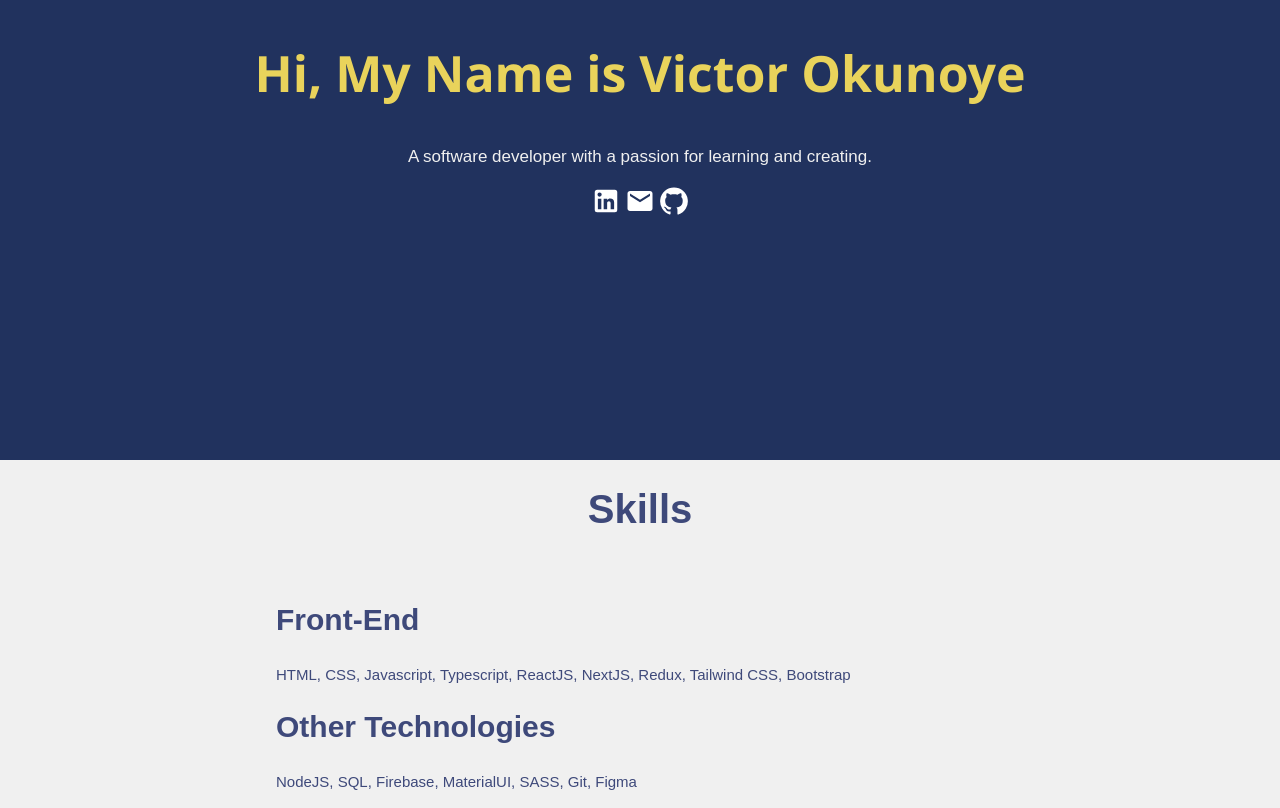
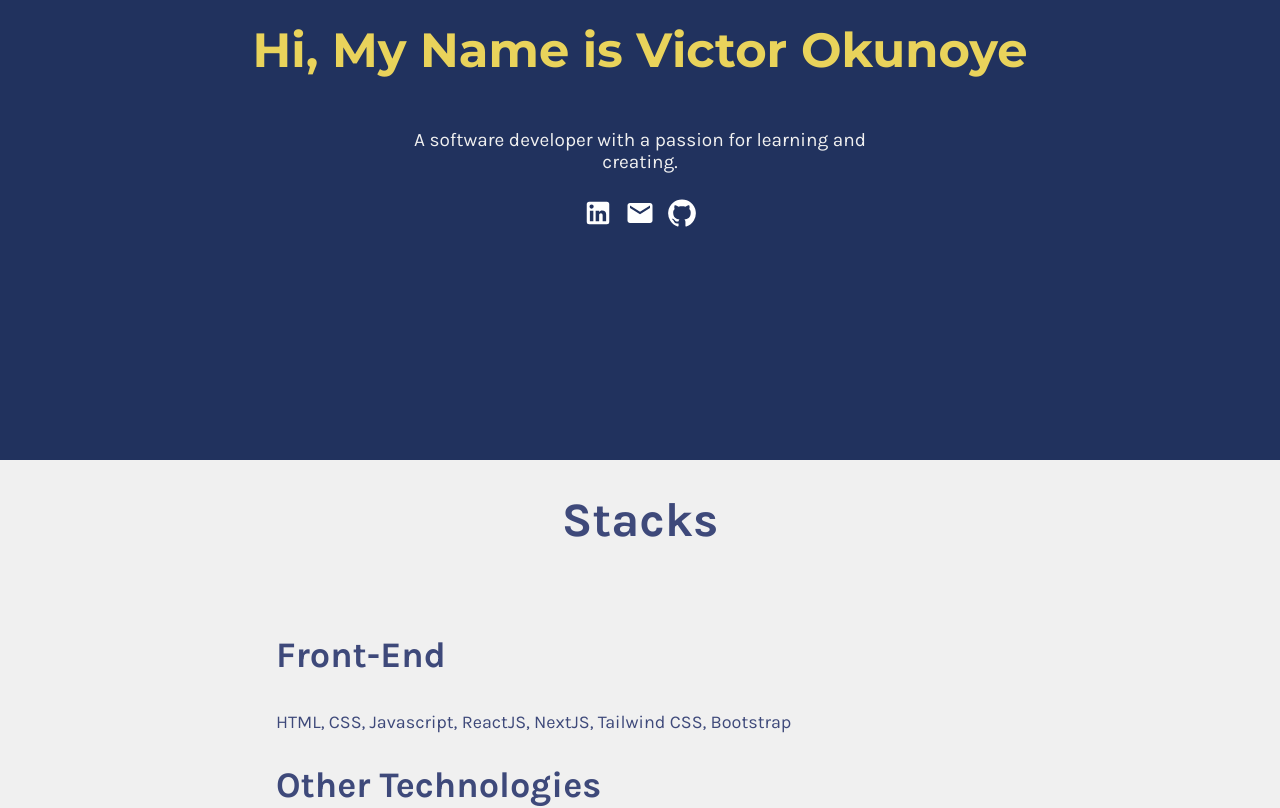
Before and after one commit to Ovsclassic/ovs-personalportfolio, a React (Vite) app: page / in a window 1280 px wide. Shown: the part 340-1148 px from the top of the page. Built offline with nearby package versions, Linux system fonts and the light colour scheme.

Commit message:
Adjusting google font &size to relevant pages

```diff
--- a/src/App.css
+++ b/src/App.css
@@ -3,7 +3,7 @@
   height: auto;
   display: flex;
   flex-direction: column;
-  font-family: Arial, Helvetica, sans-serif;
+  font-family: "karla", sans-serif;
   background-color: #f0f0f0;
 }
 
--- a/src/pages/Experience.jsx
+++ b/src/pages/Experience.jsx
@@ -9,7 +9,7 @@ import WorkIcon from "@mui/icons-material/Work";
 
 function Experience() {
   return (
-    <div className="experience">
+    <div className="experience" style={{ fontFamily: "montserrat" }}>
       <VerticalTimeline lineColor="#3e497a">
         <VerticalTimelineElement
           className="vertical-timeline-element--education"
@@ -18,7 +18,7 @@ function Experience() {
           icon={<SchoolIcon />}
         >
           <h3 className="vertical-timeline-element-title">
-            University of Ilorin, Ilorin, Kwara State, Nigeria{" "}
+            University of Ilorin, Ilorin, Kwara State, Nigeria
           </h3>
           <h4 className="vertical-timeline-element-subtitle">
             Bachelor's Degree (Second Class Upper)
--- a/src/pages/Home.jsx
+++ b/src/pages/Home.jsx
@@ -35,24 +35,23 @@ const Home = () => {
         </div>
       </div>
       <div className="skills">
-        <h1> Skills </h1>
+        <h1> Stacks </h1>
         <ol className="list">
           <li className="item">
             <h2> Front-End </h2>
             <span>
-              HTML, CSS, Javascript, Typescript, ReactJS, NextJS, Redux,
-              Tailwind CSS, Bootstrap
+              HTML, CSS, Javascript, ReactJS, NextJS, Tailwind CSS, Bootstrap
             </span>
           </li>
           <li className="item">
             <h2> Other Technologies </h2>
-            <span>NodeJS, SQL, Firebase, MaterialUI, SASS, Git, Figma</span>
+            <span>Firebase, MaterialUI, Git, Figma</span>
           </li>
           <li className="item">
             <h2> Other Skills </h2>
             <span>
               Problem-Solving, Analytical Thinking, Attention To Details,
-              Excellent Organisation skill
+              Excellent Organisation skill, Collaboration
             </span>
           </li>
         </ol>
--- a/src/pages/Projects.jsx
+++ b/src/pages/Projects.jsx
@@ -6,7 +6,7 @@ import "../styles/Projects.css";
 function Projects() {
   return (
     <div className="projects">
-      <h1>My Projects Portfolio</h1>
+      <h1>My Projects</h1>
       <div className="projectList">
         {ProjectList.map((project, idx) => {
           return (
--- a/src/styles/Home.css
+++ b/src/styles/Home.css
@@ -1,7 +1,7 @@
 .home {
   width: 100%;
   align-items: center;
-  font-family: "Arial", sans-serif;
+  font-family: "karla", sans-serif;
   color: #3e497a;
 }
 
@@ -18,25 +18,25 @@
 }
 
 .about h2 {
-  font-family: "Segoe UI", Tahoma, Geneva, Verdana, sans-serif;
-  font-size: 50px;
+  font-family: "montserrat", sans-serif;
+  font-size: 48px;
   color: #e9d35b;
   height: 50px;
 }
 
 .about .prompt {
   width: 40%;
-  font-size: 17px;
+  font-size: 19px;
 }
 .prompt svg {
   font-size: 30px;
-  margin: 2px;
+  margin: 6px;
   color: white;
   cursor: pointer;
 }
 
 .skills {
-  font-size: 20px;
+  font-size: 24px;
   width: 100%;
   display: flex;
   justify-content: center;
@@ -54,7 +54,7 @@
 }
 
 .list span {
-  font-size: 15px;
+  font-size: 18px;
 }
 
 @media only screen and (max-width: 600px) {
```
